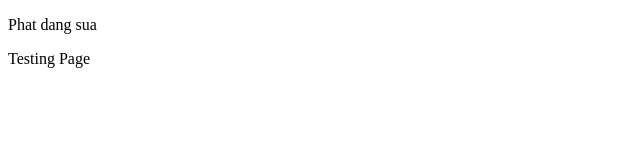
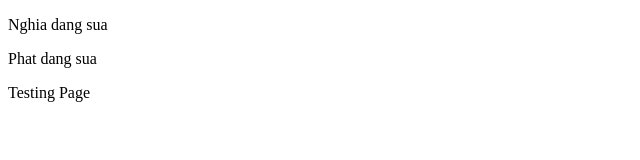
Before and after one commit to TTNghia-Vaino/test, a plain HTML site: page index.html in a window 1280 px wide. Shown: the whole page, without its empty margins (0-640 px from the left). Drawn offline with Linux system fonts and the light colour scheme.

Commit message:
Nghia da sua

```diff
--- a/index.html
+++ b/index.html
@@ -5,6 +5,7 @@
 
 
 <body>
+    <p>Nghia dang sua</p>
     <p>Phat dang sua</p>
     <p>Testing Page</p>
 </body>
```
